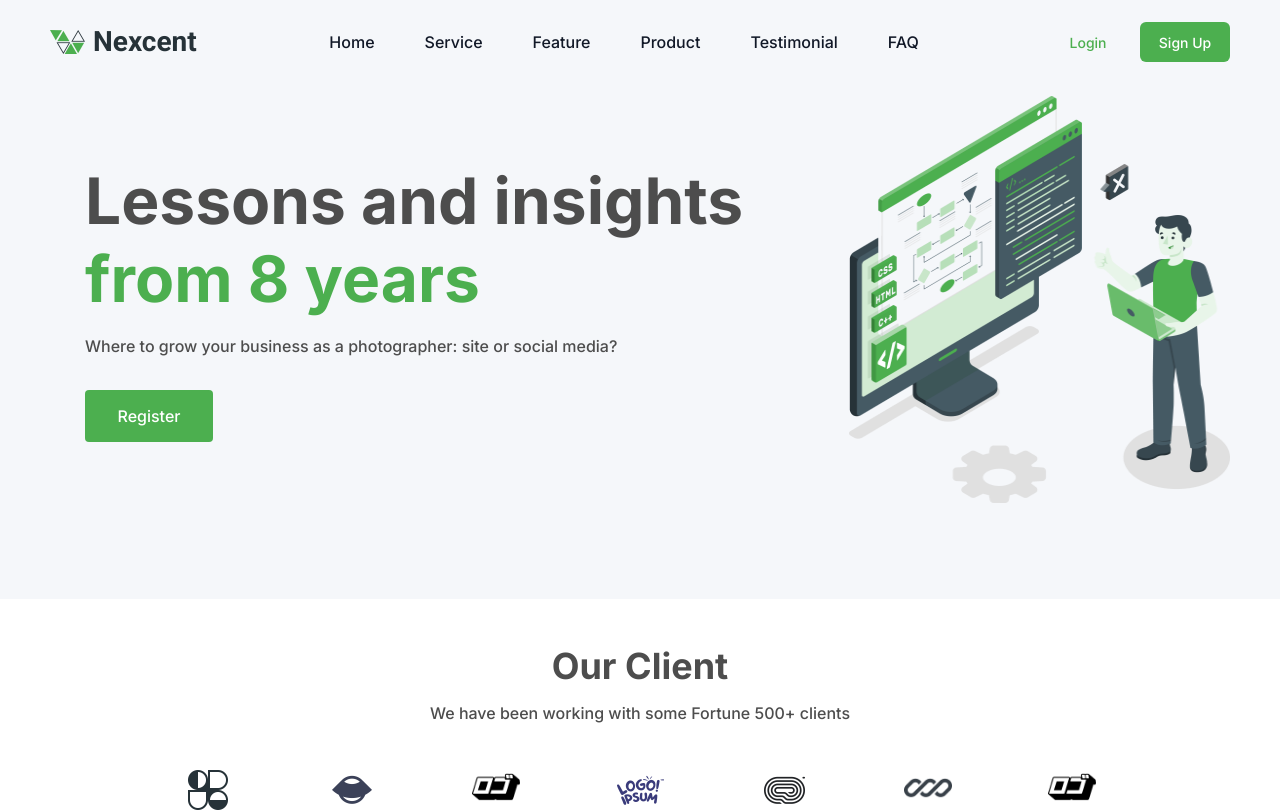
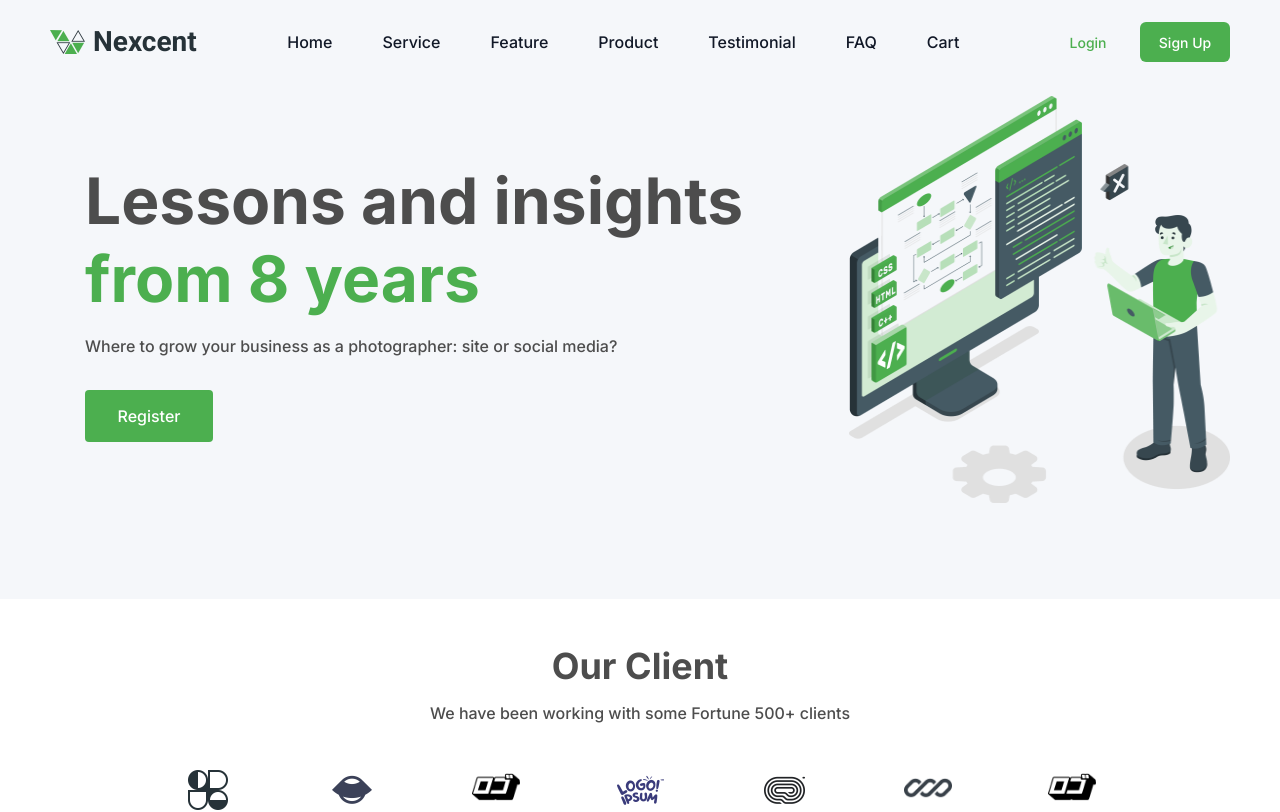
Before and after one commit to teksaglobalindonesia/next-wihope-2026, a Next.js app: page / in a window 1280 px wide. Shown: the top 812 px of the page. Built offline with nearby package versions, Linux system fonts and the light colour scheme.

Commit message:
menambahkan menu cart pada header

```diff
--- a/components/custom/header.tsx
+++ b/components/custom/header.tsx
@@ -45,7 +45,7 @@ export default function Header() {
         </p>
       </div>
 
-      <div className="flex h-[24px] w-[588px] items-center gap-[50px] font-inter text-[16px] font-medium">
+      <div className="flex h-[24px] items-center gap-[50px] font-inter text-[16px] font-medium">
         <NavLink
           href="/"
           onClick={() => handleClick('home')}
@@ -99,6 +99,15 @@ export default function Header() {
         >
           FAQ
         </NavLink>
+
+        <NavLink
+          href="/"
+          onClick={() => handleClick('cart')}
+          active={loadingLink === 'cart'}
+          disabled={loadingLink !== null && loadingLink !== 'cart'}
+        >
+          Cart
+        </NavLink>
       </div>
 
       <div className="flex h-[80px] w-[180px] items-center gap-[14px]">
```
